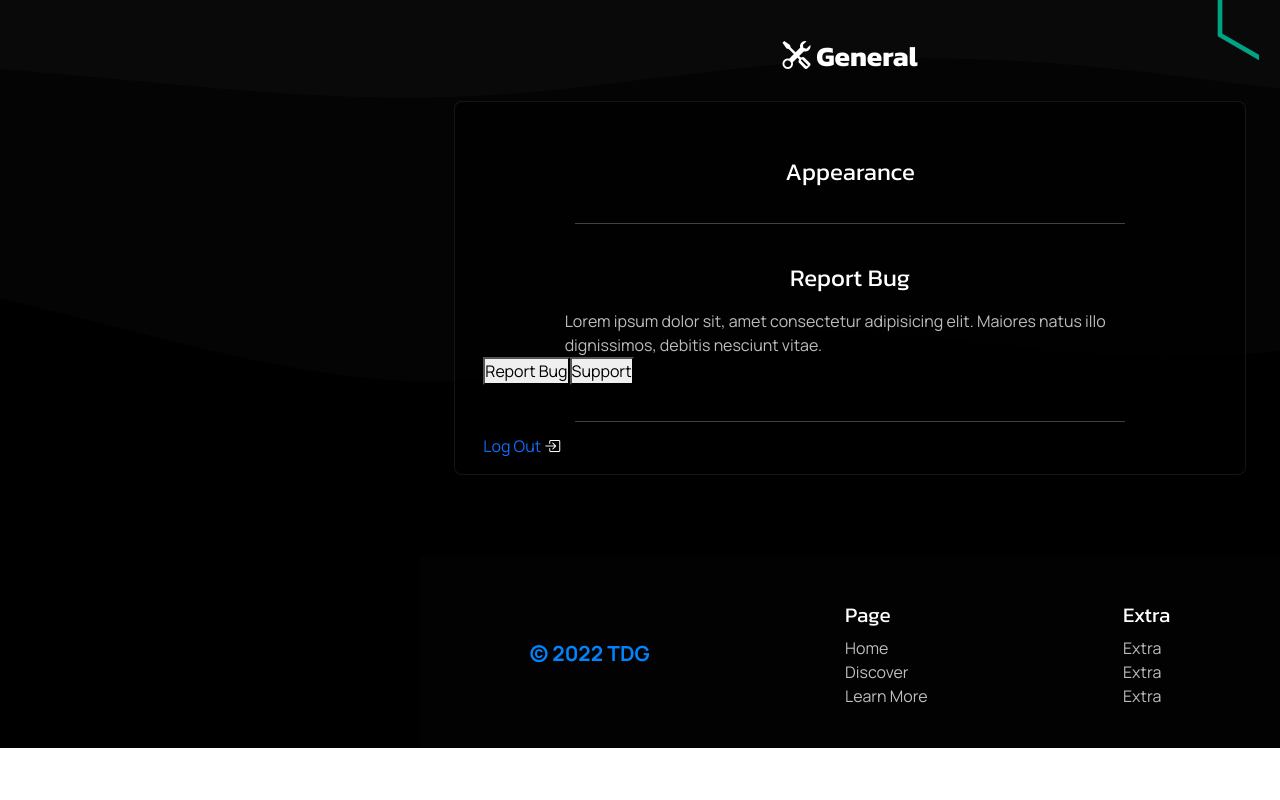
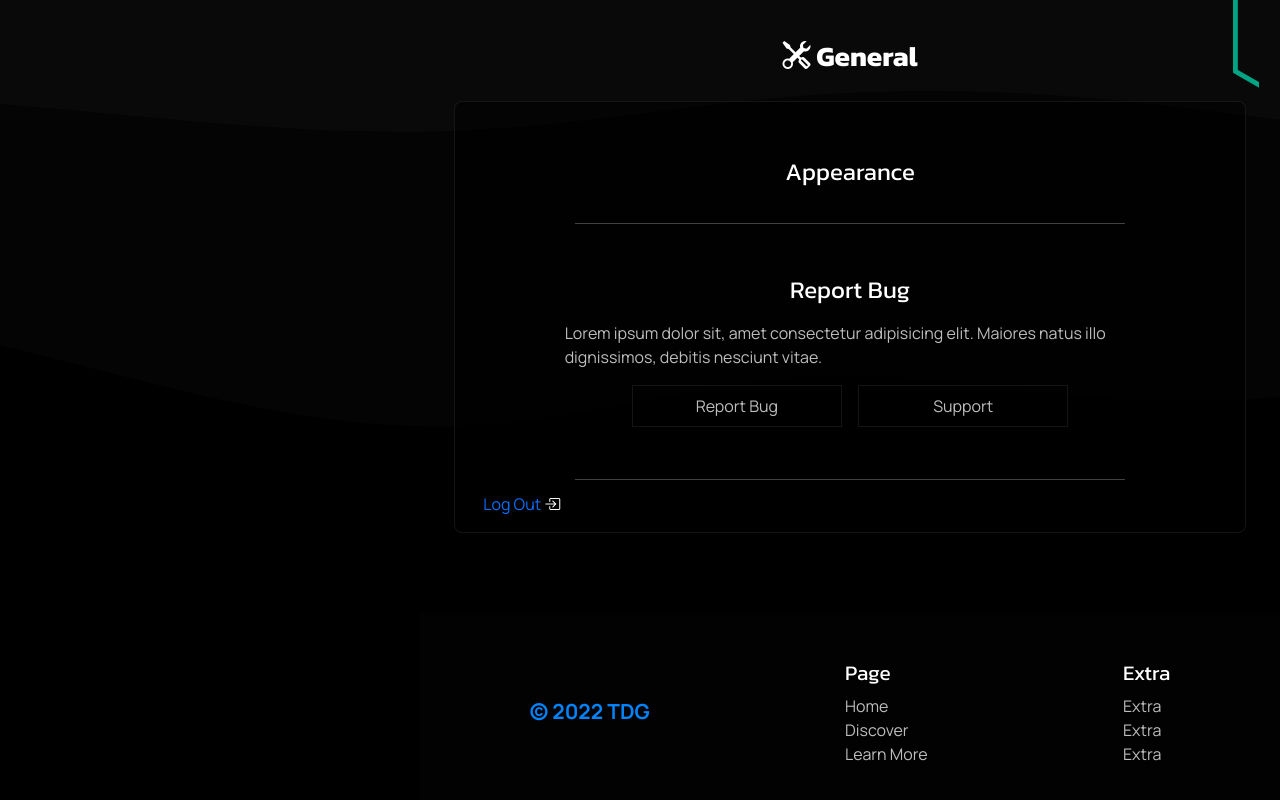
Before and after one commit to TDG-Org/Statue-Status, a React (Create React App) app in the folder client/: page /settings in a window 1280 px wide. Shown: the part 835-1635 px from the top of the page. Before the commit the page ends 1583 px from the top, so only its background shows below. Built offline with nearby package versions, Linux system fonts and the light colour scheme.

Commit message:
added more colors in var file, and update settings page on report bug section

```diff
--- a/client/src/pages/Settings/SettingsPage.jsx
+++ b/client/src/pages/Settings/SettingsPage.jsx
@@ -76,6 +76,7 @@ const SettingsPage = () => {
 
             <hr />
 
+            {/* Bugs Section  */}
             <div className="report-bug-sect">
               <h4>Report Bug</h4>
 
--- a/client/src/pages/Settings/SettingsPage.scss
+++ b/client/src/pages/Settings/SettingsPage.scss
@@ -130,5 +130,53 @@
         }
       }
     }
+
+    // General Section
+
+    // Appearance
+
+    // Report Bugs
+    .report-bug-sect {
+      display: flex;
+      flex-direction: column;
+      justify-content: center;
+
+      .report-bug-btns {
+        width: 100%;
+        display: flex;
+        flex-direction: row;
+        padding: 1rem;
+        justify-content: center;
+        gap: 1rem;
+
+        .report-bug-btn, .support-btn {
+          background: transparent;
+          color: $mid-light-clr;
+          width: 30%;
+          max-width: 325px;
+          padding: .5rem;
+          border: 1px solid $low-dark-clr;
+          transition: all 250ms ease;
+
+          &:hover {
+            background: $low-dark-clr;
+            color: $light-clr;
+          }
+        }
+
+        .report-bug-btn {
+          &:hover {
+            border: 1px solid $mid-yellow-clr;
+          }
+        }
+
+        .support-btn {
+          &:hover {
+            border: 1px solid $prime-clr;
+          }
+        }
+      }
+    }
+
   }
 }
--- a/client/src/sass/components/Nav.scss
+++ b/client/src/sass/components/Nav.scss
@@ -44,11 +44,11 @@ nav {
 // logout
 
 #logoutBtn {
-  color: rgb(255, 111, 111);
+  color: $mid-red-clr;
 
   &:hover {
-    border-bottom: 1px solid red;
-    color: red;
+    border-bottom: 1px solid $red-clr;
+    color: $red-clr;
   }
 }
 
--- a/client/src/sass/variables.scss
+++ b/client/src/sass/variables.scss
@@ -11,6 +11,14 @@ $mid-dark-clr: #0000008b;
 
 $low-dark-clr: #4242424d;
 
+// Red
+$mid-red-clr: #ff6f6f;
+$red-clr: #ff2f2ff1;
+
+// Yellow
+$mid-yellow-clr: #fff8aa;
+$yellow-clr: #fffb00f1;
+
 // Full Contrast
 $light-clr: #fff;
 $dark-clr: #000;
```
